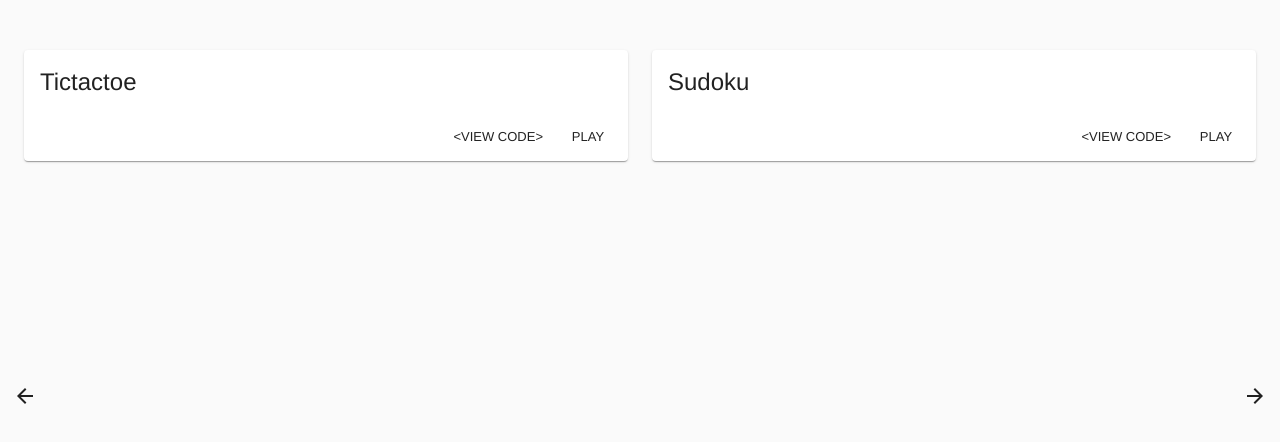
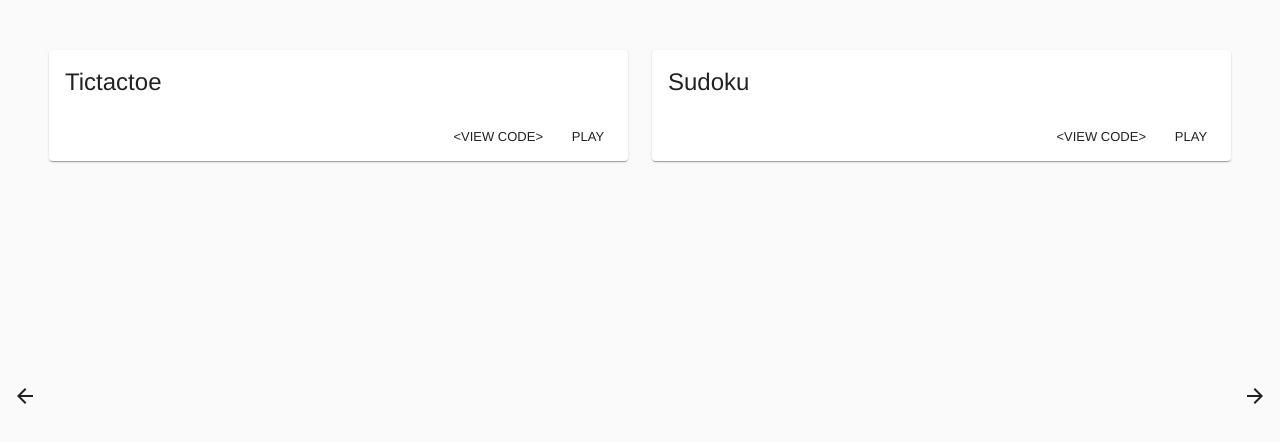
Before and after one commit to wsquared/willwin-wang, a React (Create React App) app in the folder client/: page /portfolio in a window 1280 px wide. Shown: the top 442 px of the page. Built offline with nearby package versions, Linux system fonts and the light colour scheme.

Commit message:
Fix styling for portfolio list

```diff
--- a/client/src/pages/Portfolio/index.tsx
+++ b/client/src/pages/Portfolio/index.tsx
@@ -1,5 +1,5 @@
 import React from 'react';
-import { Grid } from '@material-ui/core';
+import { Grid, makeStyles } from '@material-ui/core';
 import { PortfolioCard } from 'components';
 import { v4 as uuid } from 'uuid';
 import { join as joinPath } from 'path';
@@ -9,9 +9,19 @@ import { Routes } from 'config';
 export const Portfolio: React.FC = () => {
   const translate = useTranslate();
 
+  const useStyles = makeStyles((theme) => ({
+    root: {
+      [theme.breakpoints.up('md')]: {
+        paddingLeft: '25px',
+        paddingRight: '25px',
+      },
+    },
+  }));
+
+  const classes = useStyles();
+
   return (
-    <>
-      <Grid container spacing={3}>
+    <Grid className={classes.root} container spacing={3}>
       <Grid item key={uuid()} xs={12} sm={12} md={6}>
         <PortfolioCard
           key={uuid()}
@@ -31,6 +41,5 @@ export const Portfolio: React.FC = () => {
         />
       </Grid>
     </Grid>
-    </>
   );
 };
```
Lines whose indentation alone changed are shown as unchanged.
